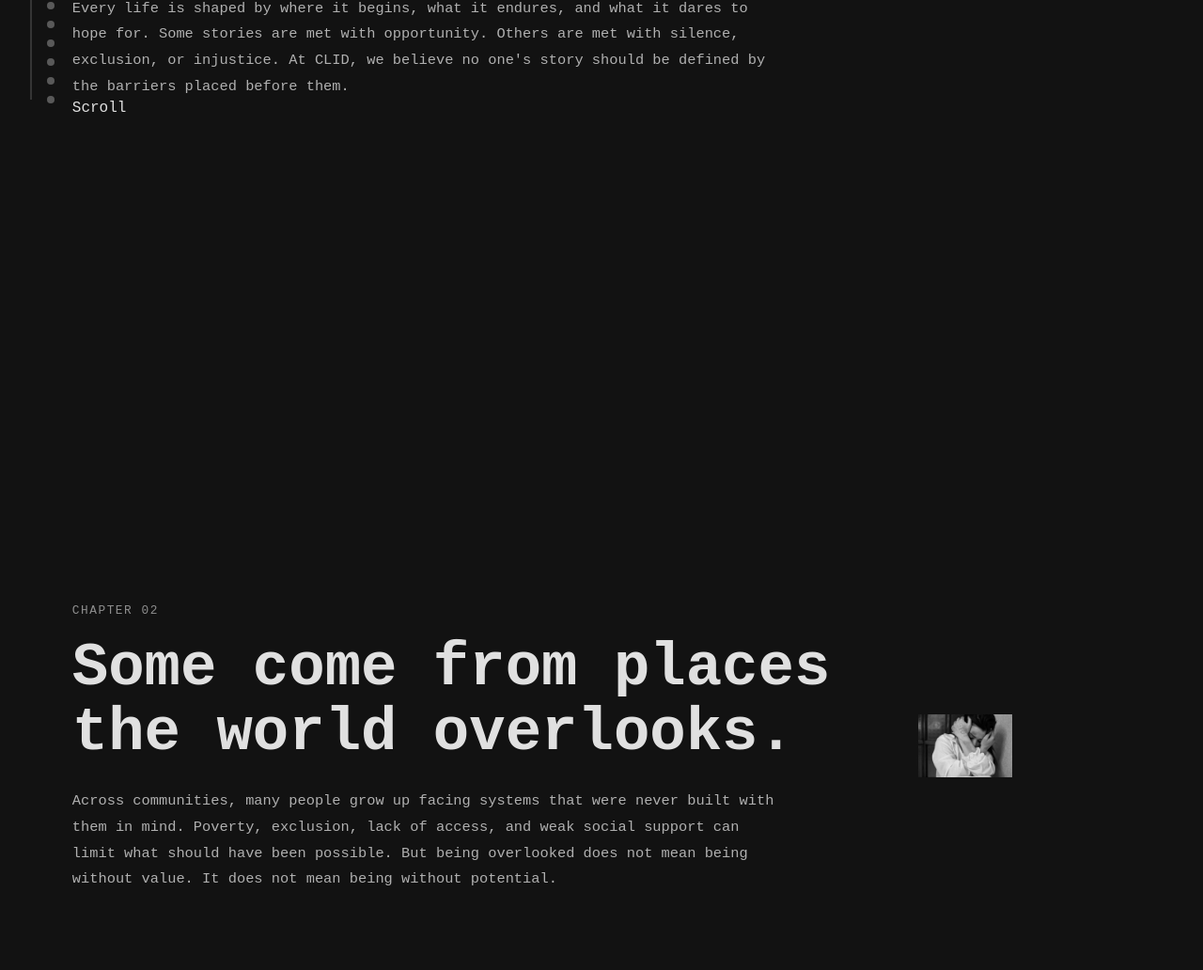
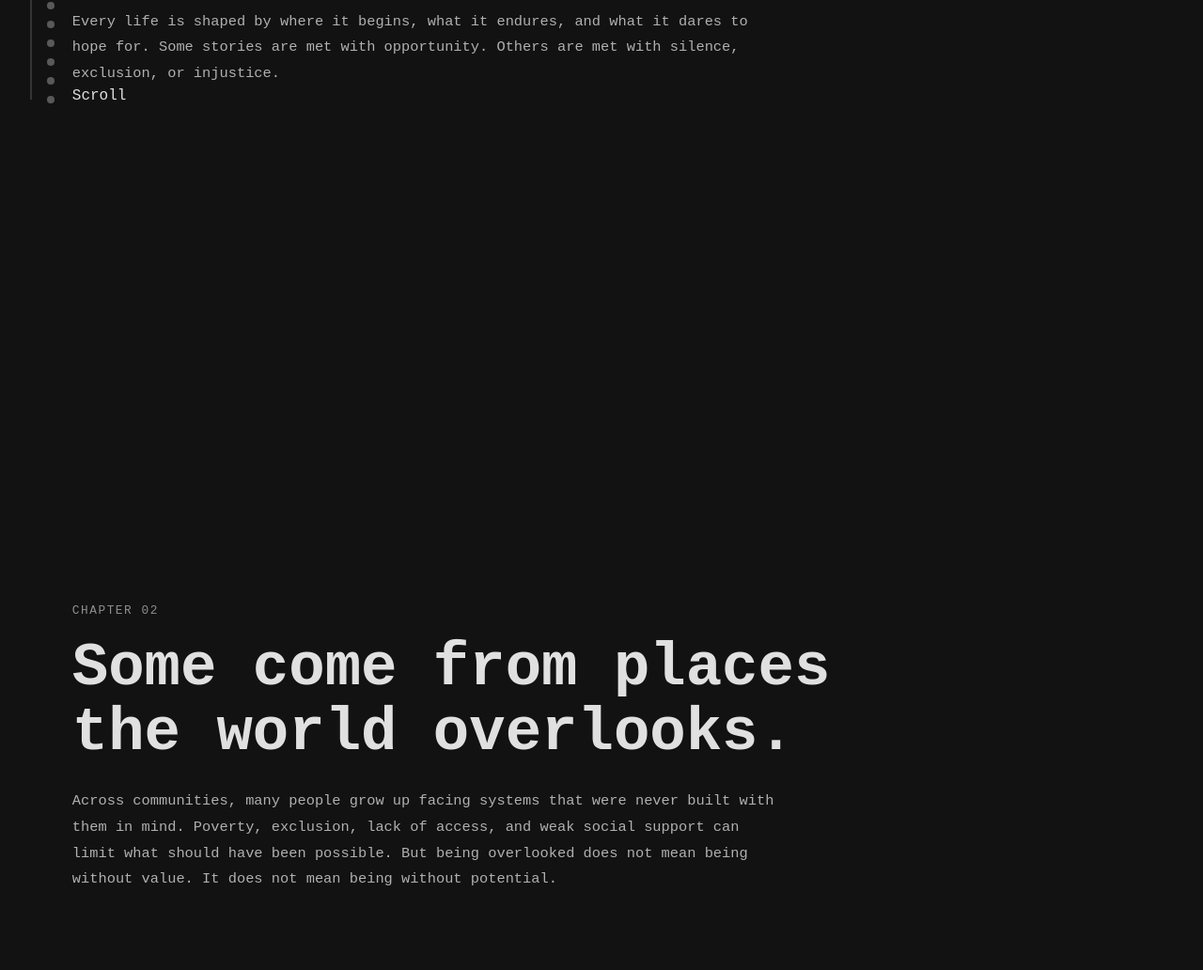
Before and after one commit to amethystcoder/CLID, a website: page index.html in a window 1280 px wide. Shown: the part 404-1436 px from the top of the page at 94% size. Drawn offline with nearby package versions, Linux system fonts and the light colour scheme; a script that the page names is missing; a web font is replaced by a local one.

Commit message:
changed text and removed image temporarily

```diff
--- a/index.html
+++ b/index.html
@@ -74,7 +74,6 @@
           <p class="secondary story-copy">
             Every life is shaped by where it begins, what it endures, and what it dares to hope for.
             Some stories are met with opportunity. Others are met with silence, exclusion, or injustice.
-            At CLID, we believe no one's story should be defined by the barriers placed before them.
           </p>
         </div>
 
@@ -105,9 +104,9 @@
           But being overlooked does not mean being without value. It does not mean being without potential.
         </p>
       </div>
-      <div>
+      <!-- <div>
         <img src="./assets/dianacibotari1991-woman-6133583_1920.jpg" alt="" width="100vw">
-      </div>
+      </div> -->
     </section>
 
     <!-- CONTINUED STORY -->
```
